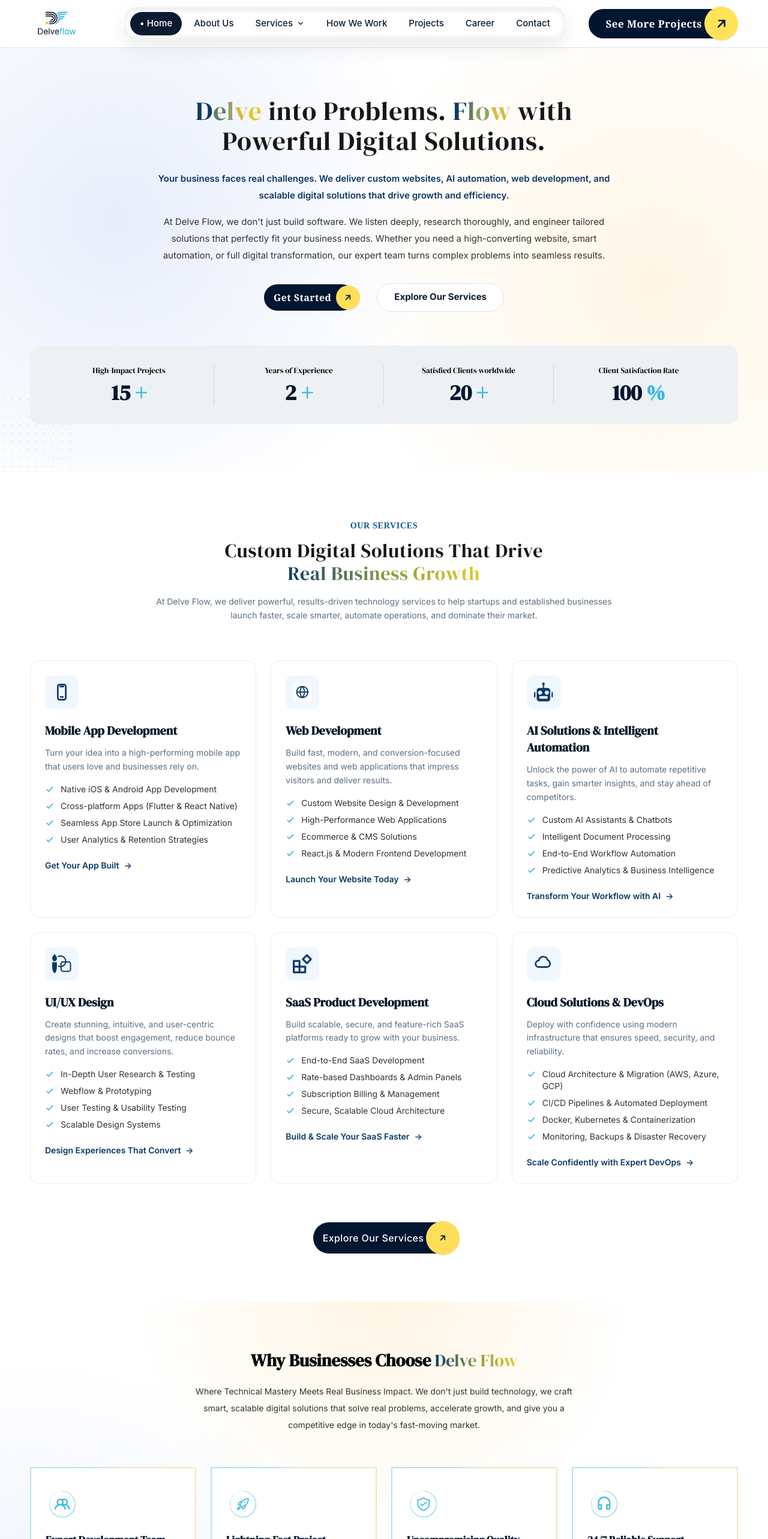
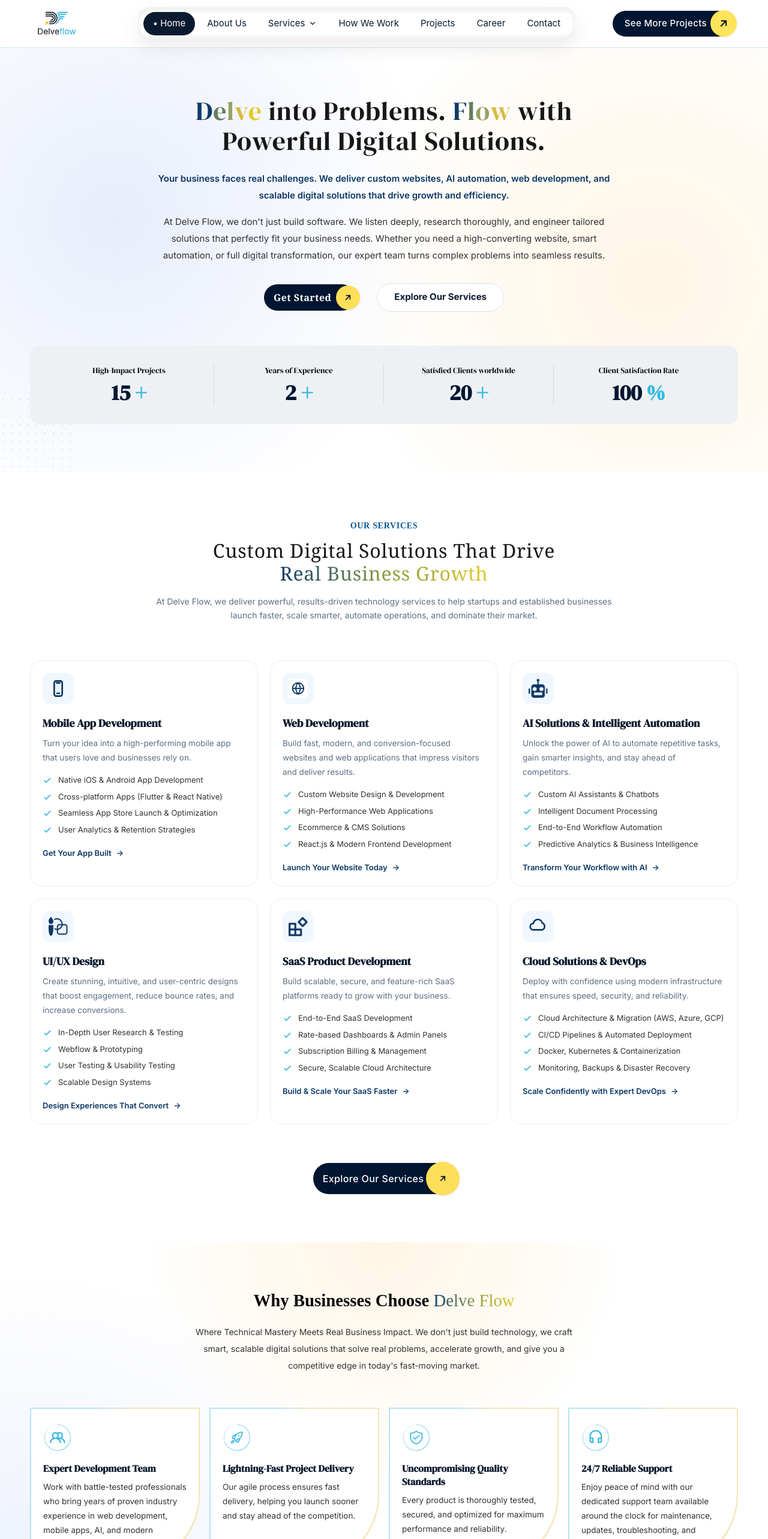
Before and after one commit to abdulbasit-10/Delveflow-Website, a React (Vite) app: page / in a window 1280 px wide. Shown: the top 2566 px of the page at 60% size. Built offline with nearby package versions, Linux system fonts and the light colour scheme.

Commit message:
Update header, our services cards, ctas, projects cards

```diff
--- a/package.json
+++ b/package.json
@@ -11,7 +11,7 @@
   },
   "dependencies": {
     "@tailwindcss/vite": "^4.3.0",
-    "lucide-react": "^1.26.0",
+    "lucide-react": "^1.28.0",
     "react": "^19.2.6",
     "react-dom": "^19.2.6",
     "react-router-dom": "^7.18.2",
--- a/src/App.jsx
+++ b/src/App.jsx
@@ -84,6 +84,17 @@
   'cloud-and-devops': ServiceCloud,
 }
 
+const ScrollToTop = () => {
+  const location = useLocation()
+
+  useEffect(() => {
+    window.scrollTo(0, 0)
+    document.documentElement.scrollTo(0, 0)
+  }, [location.pathname])
+
+  return null
+}
+
 // Main App Content with routing logic
 const AppContent = () => {
   const location = useLocation()
@@ -149,6 +160,7 @@
 const App = () => {
   return (
     <BrowserRouter>
+      <ScrollToTop />
       <AppContent />
     </BrowserRouter>
   )
--- a/src/Components/Header.jsx
+++ b/src/Components/Header.jsx
@@ -1,6 +1,7 @@
 import { useEffect, useRef, useState } from 'react'
 import { Link } from 'react-router-dom'
 import dfLogoMark from '../assets/delveLogo.png'
+
 
 // ===== NAVIGATION DATA =====
 const navItems = [
@@ -85,7 +86,7 @@
               <div key={item.href} className="relative" ref={servicesRef}>
                 <button
                   type="button"
-                  className={`flex w-full items-center justify-between gap-1.5 rounded-full px-4 py-2 text-[15px] font-medium transition lg:w-auto ${
+                  className={`flex w-full items-center justify-between gap-1.5 rounded-full px-4 py-2 text-[15px] font-normal transition lg:w-auto ${
                     isActive
                       ? 'bg-[#0b1b2f] text-white'
                       : 'text-[#0a1b2f] hover:bg-[#f2f7fc] hover:text-[#0b3765]'
@@ -120,7 +121,7 @@
                     <Link
                       key={child.href}
                       to={child.href}
-                      className="rounded-md px-3 py-2 text-[14px] font-medium text-[#0a1b2f] transition hover:bg-[#f2f7fc] hover:text-[#0b3765]"
+                      className="rounded-md px-3 py-2 text-[14px] font-normal text-[#0a1b2f] transition hover:bg-[#f2f7fc] hover:text-[#0b3765]"
                       onClick={() => {
                         setServicesOpen(false)
                         setOpen(false)
@@ -136,7 +137,7 @@
               <Link
                 key={item.href}
                 to={item.href}
-                className={`rounded-full px-4 py-2 text-[15px] font-medium transition ${
+                className={`rounded-full px-4 py-2 text-[15px] font-normal transition ${
                   isActive
                     ? 'bg-[#0b1b2f] text-white'
                     : 'text-[#0a1b2f] hover:bg-[#f2f7fc] hover:text-[#0b3765]'
@@ -153,13 +154,13 @@
         {/* CTA Button - Updated to Link */}
         <Link
           to="/projects"
-          className="relative inline-flex items-center rounded-full bg-[#001530] py-3 pl-7 pr-12 text-[17px] font-bold text-white transition hover:bg-[#062142]"
+          className="relative inline-flex items-center rounded-full bg-[#001530] py-2.5 pl-5 pr-10 text-[15px] font-medium text-white transition hover:bg-[#062142]"
         >
-          <span className="font-serif tracking-wide">See More Projects</span>
-          <span className="absolute -right-3 top-1/2 grid h-14 w-14 -translate-y-1/2 place-items-center rounded-full bg-[#FFE459] text-[#001530] shadow-sm">
+          <span className="tracking-wide">See More Projects</span>
+          <span className="absolute -right-2.5 top-1/2 grid h-11 w-11 -translate-y-1/2 place-items-center rounded-full bg-[#FFE459] text-[#001530] shadow-sm">
             <svg
-              width="25"
-              height="25"
+              width="20"
+              height="20"
               viewBox="0 0 24 24"
               fill="none"
               xmlns="http://www.w3.org/2000/svg"
--- a/src/index.css
+++ b/src/index.css
@@ -1,11 +1,5 @@
 @import "tailwindcss";
 @import url('https://fonts.googleapis.com/css2?family=DM+Serif+Display:ital@0;1&display=swap');
-.font-dm-serif-text {
-  font-family: 'DM Serif Text', serif;
-}
-h1, h2, h3, h4, h5, h6 {
-  font-family: 'DM Serif Display', serif;
-}
 
 @layer base {
   * {
@@ -33,4 +27,12 @@
   textarea {
     font: inherit;
   }
+
+  .font-dm-serif-text {
+    font-family: 'DM Serif Text', serif;
+  }
+
+  h1, h2, h3, h4, h5, h6 {
+    font-family: 'DM Serif Display', serif;
+  }
 }
--- a/src/pages/Home.jsx
+++ b/src/pages/Home.jsx
@@ -435,11 +435,11 @@
 // ===== CTA SECTION =====
 const CtaSection = () => {
   return (
-    <section className="relative overflow-hidden bg-white py-20">
+    <section className="relative overflow-hidden bg-white py-12">
       <div className="pointer-events-none absolute inset-0 bg-[radial-gradient(circle_at_15%_20%,rgba(56,107,223,0.08),transparent_45%),radial-gradient(circle_at_85%_80%,rgba(255,197,92,0.10),transparent_45%)]" />
 
       <div className="relative mx-auto w-[min(1000px,calc(100%-36px))]">
-        <div className="relative overflow-hidden rounded-[28px] border border-[#0b3765]/25 bg-white px-6 py-14 sm:px-14">
+        <div className="relative overflow-hidden rounded-[28px] border border-[#0b3765]/25 bg-white px-6 py-10 sm:px-14">
 
           {/* TOP-RIGHT IMAGE - Use topRightImage */}
           <img
@@ -458,7 +458,7 @@
           />
 
           <div className="relative mx-auto max-w-2xl text-center">
-            <h2 className="font-serif text-[clamp(1.6rem,3.4vw,2.4rem)] font-black leading-snug text-[#06172b]">
+            <h2 className="font-serif text-[clamp(1.4rem,3vw,2rem)] font-black leading-snug text-[#06172b]">
               Ready to Turn Your Ideas Into
               <br />
               <span className="text-[#093B7A]">Powerful</span>{' '}
@@ -467,14 +467,14 @@
               </span>
             </h2>
 
-            <p className="mx-auto mt-5 max-w-xl text-[14px] leading-6 text-[#333333]">
+            <p className="mx-auto mt-4 max-w-xl text-[14px] leading-6 text-[#333333]">
               Lorem ipsum dolor sit amet, consectetur adipiscing elit, sed do
               eiusmod tempor incididunt ut labore et dolore magna aliqua. Ut
               enim ad minim veniam, quis nostrud exercitation ullamco
               laboris nisi
             </p>
 
-            <div className="mt-8 flex flex-wrap items-center justify-center gap-3">
+            <div className="mt-6 flex flex-wrap items-center justify-center gap-3">
               <a
   href="#/services"
   className="relative inline-flex items-center rounded-full bg-[#001530] py-2.5 pl-5 pr-11 text-[16px] font-medium text-white transition hover:bg-[#062142]"
@@ -627,32 +627,32 @@
           </div>
 
           {/* Services Grid - 3 columns */}
-          <div className="grid grid-cols-1 md:grid-cols-2 lg:grid-cols-3 gap-6">
+          <div className="grid grid-cols-1 gap-5 md:grid-cols-2 lg:grid-cols-3">
             {servicesData.map((service) => (
               <div
                 key={service.id}
-                className="group rounded-2xl border border-[#e8edf2] bg-white p-6 transition-all duration-300 hover:-translate-y-2 hover:bg-[#0b3765] hover:border-[#0b3765] hover:shadow-[0_20px_60px_rgba(8,36,67,0.12)]"
+                className="group rounded-[20px] border border-[#e8edf2] bg-white p-5 transition-all duration-300 hover:-translate-y-1 hover:border-[#0b3765] hover:bg-[#0b3765] hover:shadow-[0_18px_40px_rgba(8,36,67,0.10)]"
               >
                 {/* Icon - Changes to white on hover */}
-                <div className="mb-4 inline-block rounded-xl bg-[#f0f7ff] p-3 text-[#0b3765] transition-colors group-hover:bg-white/20 group-hover:text-white">
+                <div className="mb-3 inline-block rounded-xl bg-[#f0f7ff] p-2.5 text-[#0b3765] transition-colors group-hover:bg-white/20 group-hover:text-white">
                   {serviceIcons[service.id]}
                 </div>
 
                 {/* Title - Changes to white on hover */}
-                <h3 className="text-xl font-bold text-[#06172b] mb-3 transition-colors group-hover:text-white">
+                <h3 className="mb-2 text-[18px] font-semibold text-[#06172b] transition-colors group-hover:text-white">
                   {service.title}
                 </h3>
 
                 {/* Description - Changes to white on hover */}
-                <p className="text-[#5c6f84] text-sm leading-relaxed mb-4 transition-colors group-hover:text-white/90">
+                <p className="mb-4 text-[13.5px] leading-6 text-[#5c6f84] transition-colors group-hover:text-white/90">
                   {service.description}
                 </p>
 
                 {/* Features List - Changes to white on hover */}
-                <ul className="space-y-2 mb-5">
+                <ul className="mb-4 space-y-2">
                   {service.features.slice(0, 4).map((feature, idx) => (
-                    <li key={idx} className="flex items-start gap-2.5 text-sm text-[#333333] transition-colors group-hover:text-white/90">
-                      <svg className="w-4 h-4 text-[#38B9DF] mt-0.5 flex-shrink-0 transition-colors group-hover:text-white" fill="none" stroke="currentColor" viewBox="0 0 24 24">
+                    <li key={idx} className="flex items-start gap-2.5 text-[13px] text-[#333333] transition-colors group-hover:text-white/90">
+                      <svg className="mt-0.5 h-4 w-4 flex-shrink-0 text-[#38B9DF] transition-colors group-hover:text-white" fill="none" stroke="currentColor" viewBox="0 0 24 24">
                         <path strokeLinecap="round" strokeLinejoin="round" strokeWidth="2.5" d="M5 13l4 4L19 7" />
                       </svg>
                       {feature}
@@ -663,10 +663,10 @@
                 {/* CTA Link - Changes to white on hover */}
                 <a
                   href="#/contact"
-                  className="inline-flex items-center gap-2 text-[#0b3765] font-semibold text-sm transition-all group-hover:text-white group-hover:gap-3"
+                  className="inline-flex items-center gap-2 text-[13px] font-semibold text-[#0b3765] transition-all group-hover:gap-3 group-hover:text-white"
                 >
                   {service.cta}
-                  <span className="transition-transform duration-300 group-hover:-translate-y-1 inline-block">
+                  <span className="inline-block transition-transform duration-300 group-hover:-translate-y-1">
                     →
                   </span>
                 </a>
@@ -724,20 +724,20 @@
             </p>
           </div>
 
-           <div className="mt-14 grid grid-cols-1 gap-6 sm:grid-cols-2 lg:grid-cols-4">
+           <div className="mt-14 grid grid-cols-1 gap-4 sm:grid-cols-2 lg:grid-cols-4">
   {whyChooseReasons.map(([icon, title, description]) => (
     <div
       key={title}
-      className="rounded-br-[140px] bg-gradient-to-r from-[#b5e4f3] via-[#b5e4f3] via-40% to-[#f5e6b8] to-60% p-[2px] min-h-[240px]"
+      className="min-h-[205px] rounded-br-[120px] bg-gradient-to-r from-[#b5e4f3] via-[#b5e4f3] via-40% to-[#f5e6b8] to-60% p-[2px]"
     >
-      <div className="h-full w-full rounded-br-[140px] bg-white px-6 py-8">
-        <div className="mb-5 grid h-14 w-14 place-items-center  text-[#38B9DF]">
+      <div className="h-full w-full rounded-br-[120px] bg-white px-5 py-6">
+        <div className="mb-4 grid h-12 w-12 place-items-center text-[#38B9DF]">
           {whyChooseIcons[icon]}
         </div>
-        <h3 className="text-[17px] font-bold leading-snug text-[#06172b]">
+        <h3 className="text-[16px] font-bold leading-snug text-[#06172b]">
           {title}
         </h3>
-        <p className="mt-3 text-[14px] leading-6 text-[#333333]">
+        <p className="mt-2 text-[13.5px] leading-6 text-[#333333]">
           {description}
         </p>
       </div>
```
Also changed, not shown: src/Components/ServiceBenefits.jsx (+5 -5 lines), 2 other files (tests, documents, lock files or other folders).
